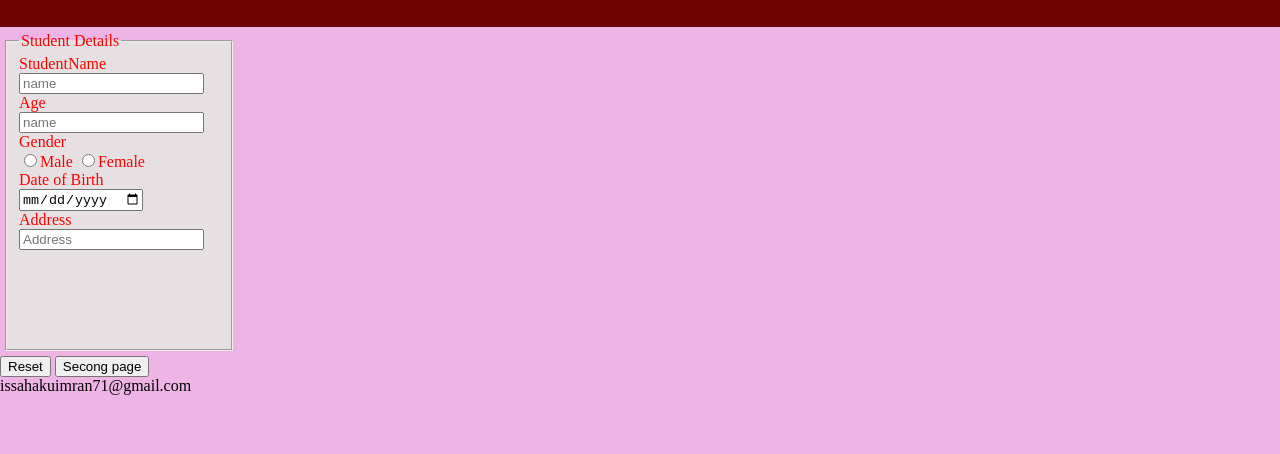
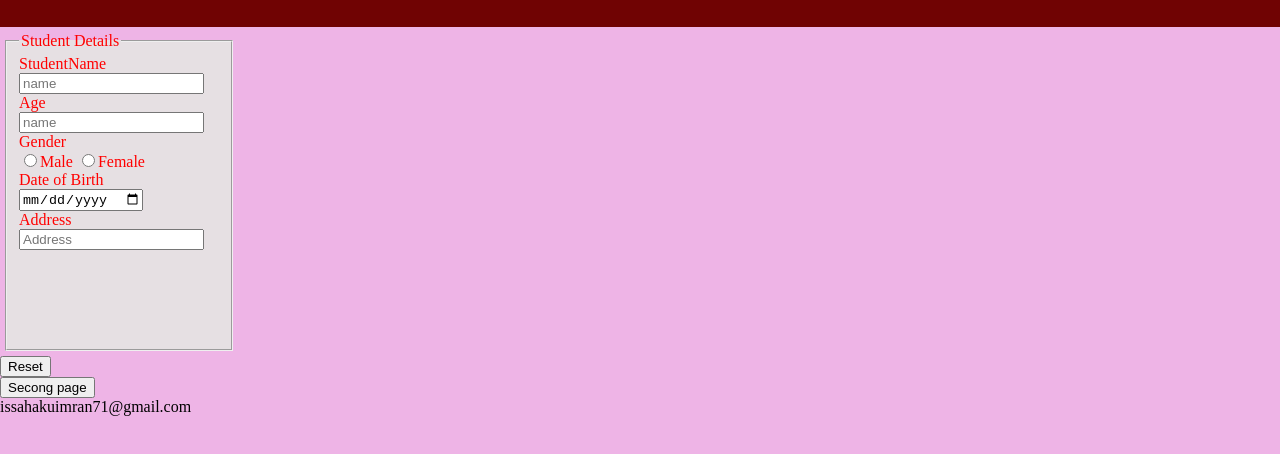
Before and after one commit to AL-Imran77/practice-, a plain HTML site: page index.html in a window 1280 px wide. Shown: the part 60-514 px from the top of the page. Drawn offline with Linux system fonts and the light colour scheme.

Commit message:
Update index.html

```diff
--- a/index.html
+++ b/index.html
@@ -35,7 +35,7 @@
 
             </fieldset>
 
-            <button type="reset">Reset</button>
+            <button type="reset">Reset</button><br>
             <a href="index1.html"> <button>Secong page</button></a>
         </form>
 
```
